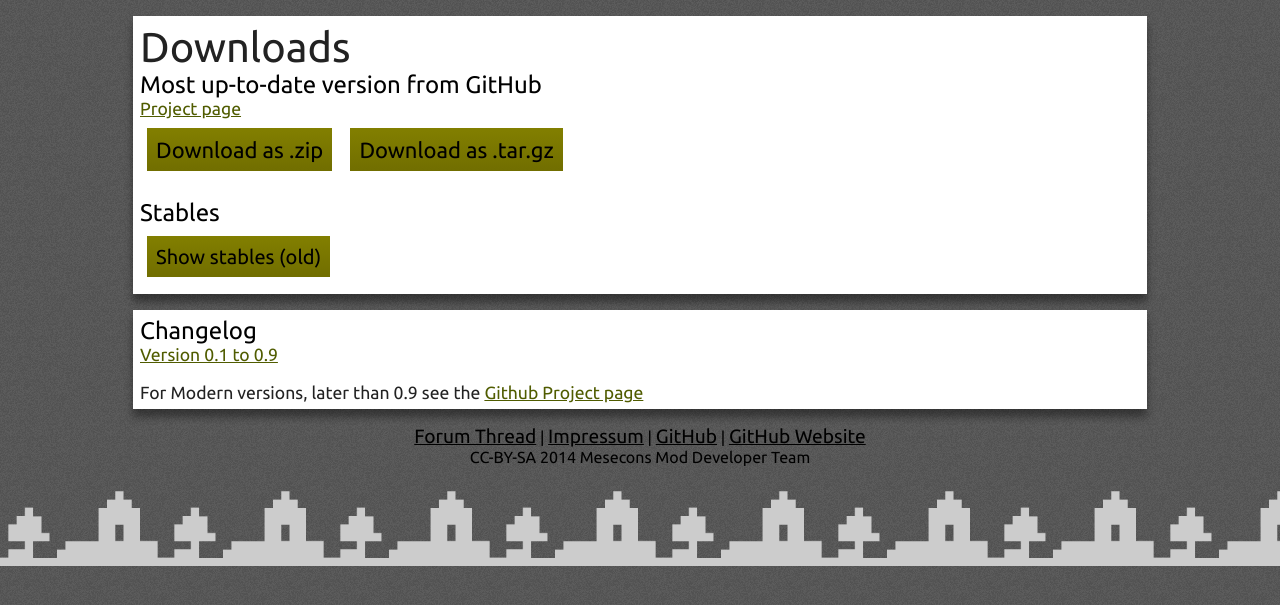
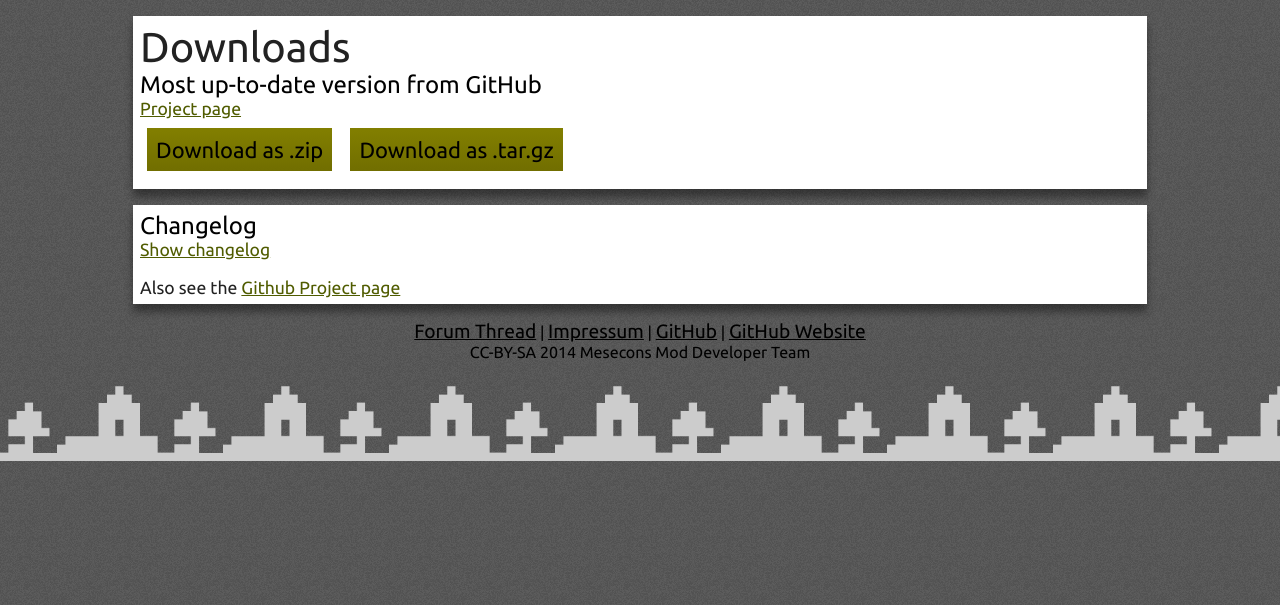
Before and after one commit to Jeija/mesecons.net, a PHP site: page /downloads.php in a window 1280 px wide. Shown: the part 122-727 px from the top of the page. Run offline with PHP 8.4, Linux system fonts and the light colour scheme.

Commit message:
Add proper changelog, directly pulled from GitHub
Also remove link to stables page, as they are horribly outdated. Preserve the stable files and
the stables page however in order not to break links.

```diff
--- a/downloads.php
+++ b/downloads.php
@@ -6,23 +6,17 @@
 	<a href="https://github.com/Jeija/minetest-mod-mesecons" target="_blank">Project page</a><br/><br/>
 	<a href="https://github.com/Jeija/minetest-mod-mesecons/zipball/master" class="button">Download as .zip</a>
 	<a href="https://github.com/Jeija/minetest-mod-mesecons/tarball/master" class="button">Download as .tar.gz</a>
-	</div>
-
-	<br/><br/>
-
-	<div class = "paragraph-heading">Stables</div>
-	<br/>
-	<a href="stables.php" class="button">Show stables (old)</a>
 	<br/>
 	<br/>
+	</div>
 	</div>
 </div>
 
 <div id = "article">
 	<div class = "paragraph-heading">Changelog</div>
 	<div class = "text">
-	<a href = "changelog.html" target = "content">Version 0.1 to 0.9</a><br/><br/>
-	For Modern versions, later than 0.9 see the
+	<a href = "changelog.php" target = "content">Show changelog</a><br/><br/>
+	Also see the
 	<a href="https://github.com/Jeija/minetest-mod-mesecons" target="_blank">Github Project page</a>
 	</div>
 </div>
```
Also changed, not shown: changelog.php (renamed from changelog.html, +11 -0 lines).
